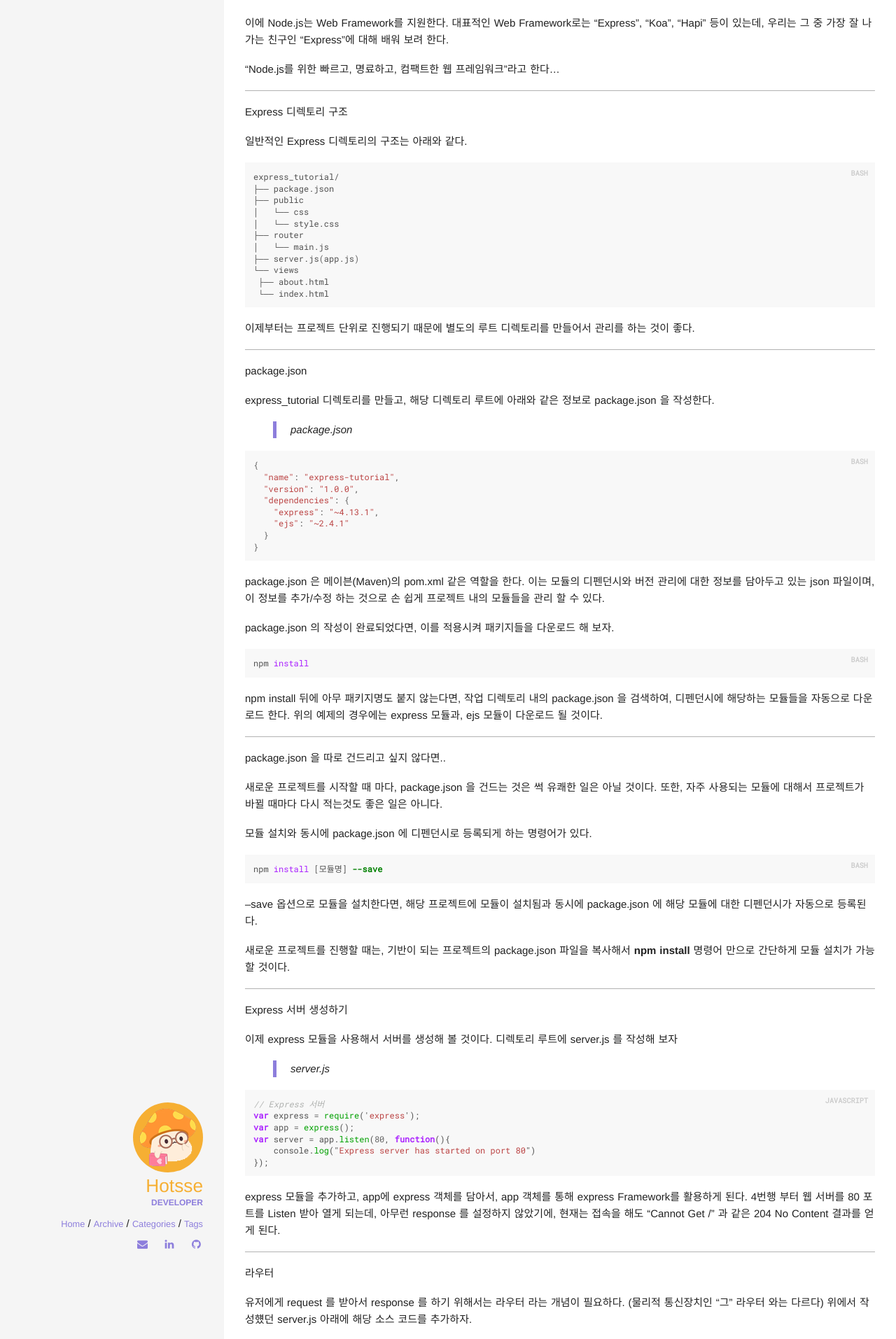
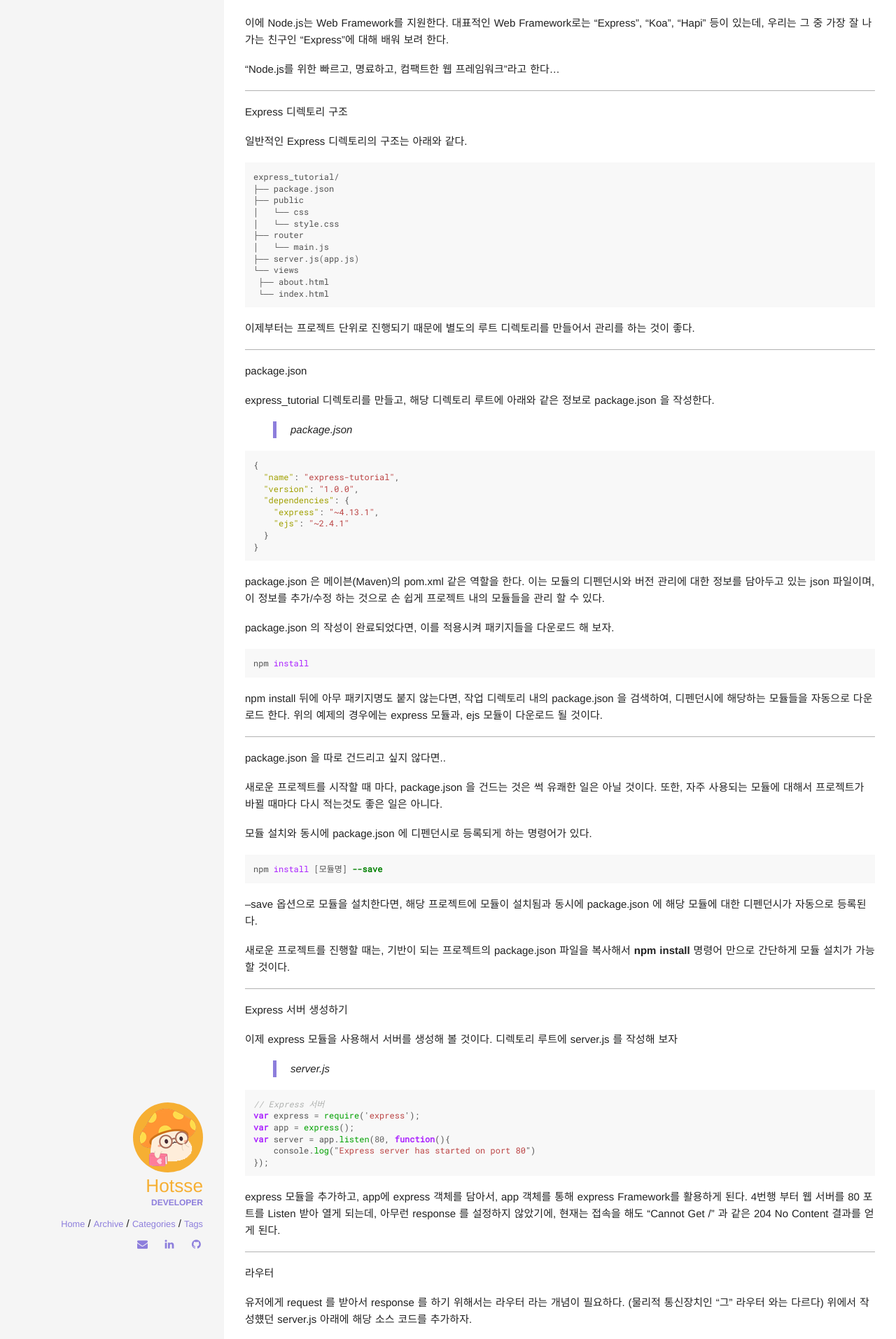
Before and after one commit to Hotsse/hotsse.github.io, a Jekyll site: the page built from _posts/2018-01-26-Node.js Express Framework.md, in a window 1280 px wide. Shown: the part 323-2236 px from the top of the page at 70% size. Built offline with Jekyll 4.4.1, drawn with Linux system fonts in a browser that asks for light colours; comment, search, counter and statistics services are not loaded.

Commit message:
Update 2018-01-26-Node.js Express Framework.md

````diff
--- a/_posts/2018-01-26-Node.js Express Framework.md
+++ b/_posts/2018-01-26-Node.js Express Framework.md
@@ -17,7 +17,7 @@
 
 일반적인 Express 디렉토리의 구조는 아래와 같다.
 
-{% highlight bash %}
+``` bash
 express_tutorial/
 ├── package.json
 ├── public
@@ -29,7 +29,7 @@
 └── views
  ├── about.html
  └── index.html
-{% endhighlight %}
+```
 
 이제부터는 프로젝트 단위로 진행되기 때문에 별도의 루트 디렉토리를 만들어서 관리를 하는 것이 좋다.
 
@@ -40,7 +40,7 @@
 express_tutorial 디렉토리를 만들고, 해당 디렉토리 루트에 아래와 같은 정보로 package.json 을 작성한다.
 >package.json
 
-{% highlight bash %}
+``` json
 {
   "name": "express-tutorial",
   "version": "1.0.0",
@@ -49,15 +49,15 @@
     "ejs": "~2.4.1"
   }
 }
-{% endhighlight %}
+```
 
 package.json 은 메이븐(Maven)의 pom.xml 같은 역할을 한다. 이는 모듈의 디펜던시와 버전 관리에 대한 정보를 담아두고 있는 json 파일이며, 이 정보를 추가/수정 하는 것으로 손 쉽게 프로젝트 내의 모듈들을 관리 할 수 있다.
 
 package.json 의 작성이 완료되었다면, 이를 적용시켜 패키지들을 다운로드 해 보자.
 
-{% highlight bash %}
+``` bash
 npm install
-{% endhighlight %}
+```
 
 npm install 뒤에 아무 패키지명도 붙지 않는다면, 작업 디렉토리 내의 package.json 을 검색하여, 디펜던시에 해당하는 모듈들을 자동으로 다운로드 한다.
 위의 예제의 경우에는 express 모듈과, ejs 모듈이 다운로드 될 것이다.
@@ -71,9 +71,9 @@
 
 모듈 설치와 동시에 package.json 에 디펜던시로 등록되게 하는 명령어가 있다.
 
-{% highlight bash %}
+``` bash
 npm install [모듈명] --save
-{% endhighlight %}
+```
 
 --save 옵션으로 모듈을 설치한다면, 해당 프로젝트에 모듈이 설치됨과 동시에 package.json 에 해당 모듈에 대한 디펜던시가 자동으로 등록된다.
 
@@ -87,14 +87,14 @@
 디렉토리 루트에 server.js 를 작성해 보자
 >server.js
 
-{% highlight javascript%}
+``` javascript
 // Express 서버
 var express = require('express');
 var app = express();
 var server = app.listen(80, function(){
     console.log("Express server has started on port 80")
 });
-{% endhighlight %}
+```
 
 express 모듈을 추가하고, app에 express 객체를 담아서, app 객체를 통해 express Framework를 활용하게 된다.
 4번행 부터 웹 서버를 80 포트를 Listen 받아 열게 되는데, 아무런 response 를 설정하지 않았기에, 현재는 접속을 해도 "Cannot Get /" 과 같은 204 No Content 결과를 얻게 된다.
@@ -107,12 +107,12 @@
 위에서 작성헀던 server.js 아래에 해당 소스 코드를 추가하자.
 >server.js
 
-{% highlight javascript %}
+``` javascript
 // 라우터
 app.get('/', function(req, res){
     res.send('Hello World');
 });
-{% endhighlight %}
+```
 
 
 다시 서버를 실행하고, 접속하면 다음과 같은 결과를 확인할 수 있다.
@@ -125,7 +125,7 @@
 위의 express 디렉토리 구조에서 볼 수 있듯이, router 디렉토리를 생성해서 라우터 코드를 관리할 main.js 를 작성하자.
 >/router/main.js
 
-{% highlight javascript %}
+``` javascript
 module.exports = function(app) // 외부 접근용 메소드
 {
      app.get('/',function(req,res){ // 루트(/) 접근
@@ -135,14 +135,14 @@
         res.render('about.html');
     });
 }
-{% endhighlight %}
+```
 
 
 그리고, 라우터 코드인 main.js 를 서버 코드인 server.js 에서 include 하고 설정을 조금 바꿔줘야 한다.
 아래의 소스 코드대로 server.js 를 수정하자
 >server.js
 
-{% highlight javascript %}
+``` javascript
 var express = require('express');
 var app = express();
 var router = require('./router/main')(app); // 라우터 코드
@@ -157,7 +157,7 @@
 var server = app.listen(3000, function(){
     console.log("Express server has started on port 3000")
 });
-{% endhighlight %}
+```
 
 ----------
 
@@ -173,24 +173,24 @@
 public/css/ 디렉토리를 생성 후, style.css 를 생성하자.
 >/public/css/style.css
 
-{% highlight css %}
+``` css
 body{
     background-color:black;
     color:white;
 }
-{% endhighlight %}
+```
 
 >/views/index.html (about.html)
 
-{% highlight html %}
+``` html
 <link rel="stylesheet" type="text/css" href="css/style.css">
-{% endhighlight %}
+```
 
 
 이제 해야 할 일은 정적 파일의 기본 디렉토리를 server.js 에서 설정하는 것만 남았다.
 server.js 에서 정적 파일 기본 디렉토리를 /public 으로 설정하자
 >server.js
 
-{% highlight javascript %}
+``` javascript
 app.use(express.static('public')); // 정적 파일 경로 추가
-{% endhighlight %}
+```
````
